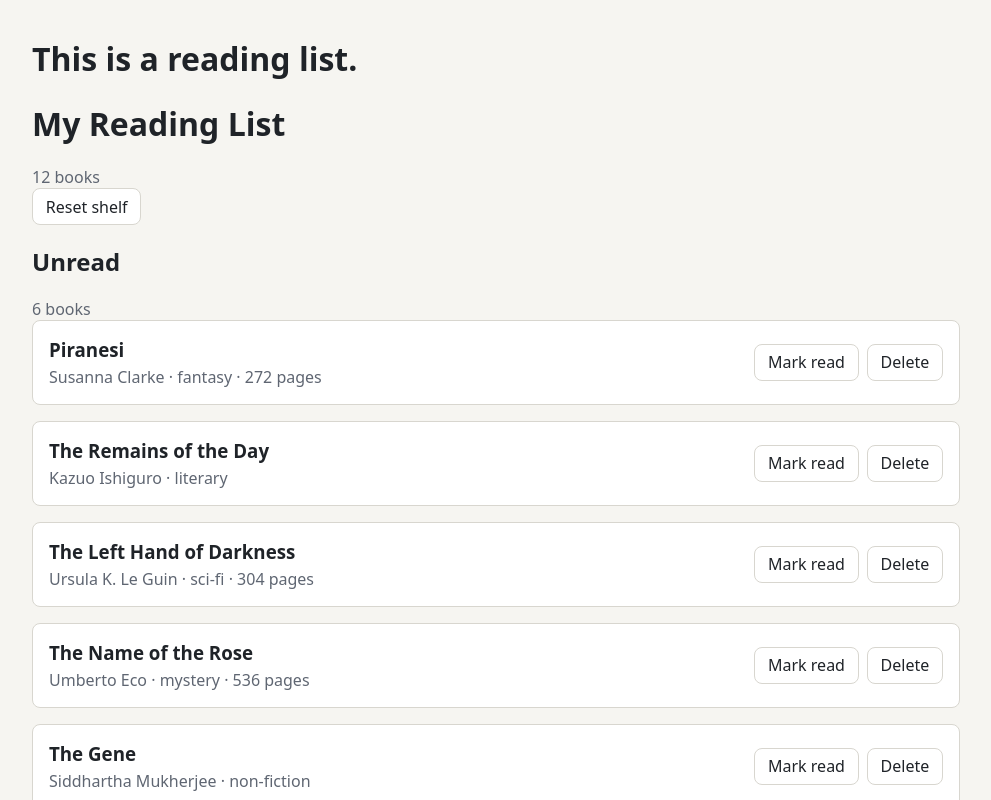
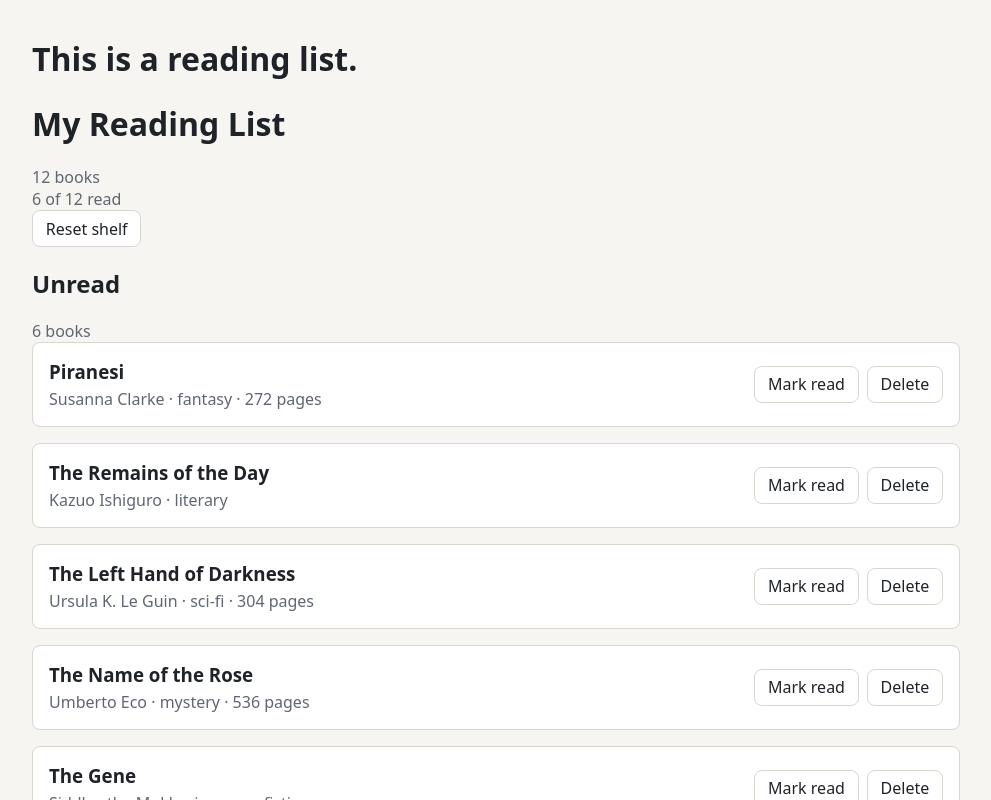
Before and after one commit to Minixlip/reading-list, a React (Vite) app: page / in a window 1280 px wide. Shown: the top 800 px of the page, without its empty margins (144-1135 px from the left). Built offline with nearby package versions, Linux system fonts and the light colour scheme.

Commit message:
Task 5 done

```diff
--- a/src/App.tsx
+++ b/src/App.tsx
@@ -5,6 +5,7 @@ import Header from './home/Header';
 import Footer from './home/Footer';
 import BookList from './components/BookList';
 import ResultCount from './components/ResultCount';
+import ReadCounter from './components/ReadCounter';
 import { BOOKS } from './data/books';
 import type { Book } from './types/data/Books';
 
@@ -12,6 +13,7 @@ function App() {
   const [books, setBooks] = useState<Book[]>(BOOKS);
   const unreadBooks = books.filter((book) => !book.is_read);
   const readBooks = books.filter((book) => book.is_read);
+  const readCount = readBooks.length;
 
   const toggleRead = (id: number) => {
     setBooks((currentBooks) =>
@@ -30,6 +32,7 @@ function App() {
       <Header />
       <Main>
         <ResultCount count={books.length} />
+        <ReadCounter readCount={readCount} total={books.length} />
         <button type="button" className="btn" onClick={() => setBooks(BOOKS)}>
           Reset shelf
         </button>
--- /dev/null
+++ b/src/components/ReadCounter.tsx
@@ -0,0 +1,10 @@
+interface ReadCounterProps {
+  readCount: number;
+  total: number;
+}
+
+const ReadCounter = ({ readCount, total }: ReadCounterProps) => {
+  return <p className="result-count">{readCount} of {total} read</p>;
+};
+
+export default ReadCounter;
```
